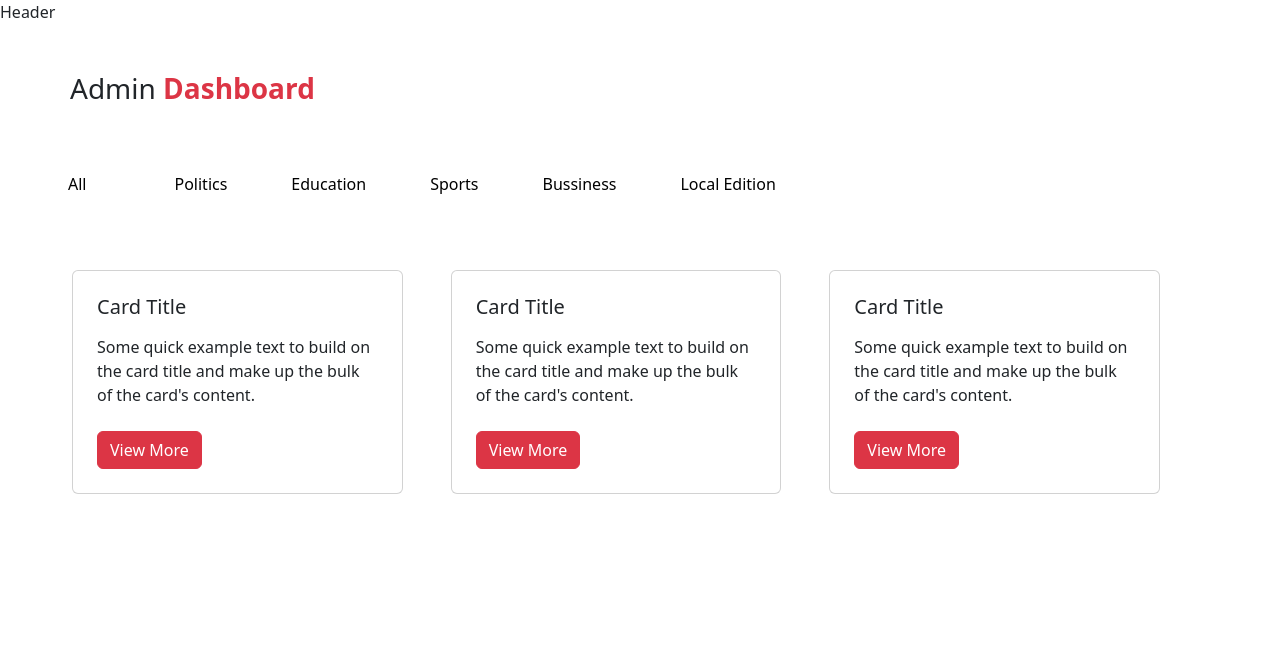
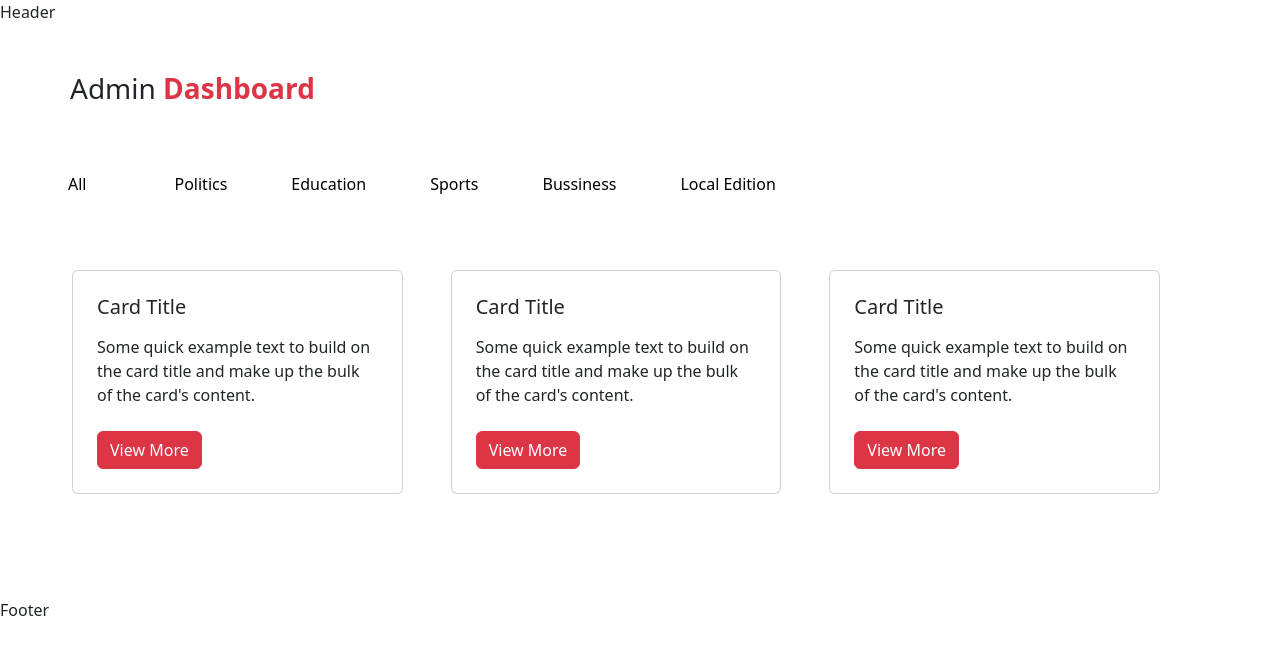
Before and after one commit to rahul-b-p/newsadmin-frontend, a React (Vite) app: page /dashboard in a window 1280 px wide. Shown: the top 654 px of the page. Built offline with nearby package versions, Linux system fonts and the light colour scheme.

Commit message:
errors are checked and cleared

```diff
--- a/package.json
+++ b/package.json
@@ -10,6 +10,10 @@
     "preview": "vite preview"
   },
   "dependencies": {
+    "@fortawesome/fontawesome-svg-core": "^6.5.2",
+    "@fortawesome/free-brands-svg-icons": "^6.5.2",
+    "@fortawesome/free-solid-svg-icons": "^6.5.2",
+    "@fortawesome/react-fontawesome": "^0.2.2",
     "bootstrap": "^5.3.3",
     "react": "^18.3.1",
     "react-bootstrap": "^2.10.4",
--- a/src/App.jsx
+++ b/src/App.jsx
@@ -5,6 +5,7 @@
 import TextEditor from './pages/TextEditor';
 import Dashboard from './pages/Dashboard'
 import DetailedNewsView from './pages/DetailedNewsView';
+import Footer from './components/Footer';
 
 
 
@@ -18,6 +19,7 @@
       <Route path='/dashboard' element={<Dashboard/>} />
       <Route path='/newsview' element={<DetailedNewsView/>} />
      </Routes>
+     <Footer />
     </>
   )
 }
```
Also changed, not shown: 1 other file (tests, documents, lock files or other folders).
